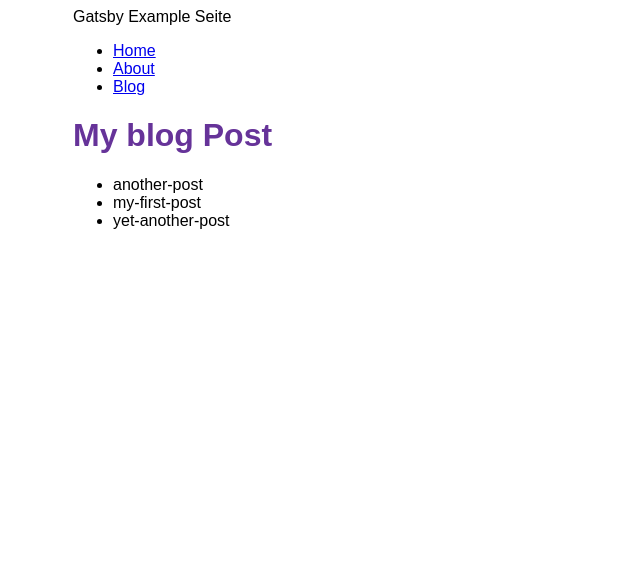
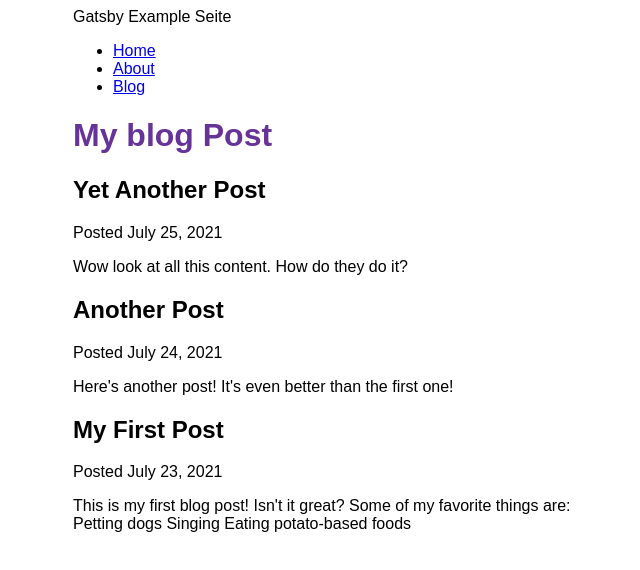
Before and after one commit to Pilu84/gatsby, a Gatsby site: page /blog in a window 1280 px wide. Shown: the whole page, without its empty margins (317-957 px from the left). Built offline with nearby package versions, Linux system fonts and the light colour scheme; Gatsby itself is replaced by a stand-in of ours.

Commit message:
Finished part6

```diff
--- a/blog/another-post.mdx
+++ b/blog/another-post.mdx
@@ -0,0 +1,7 @@
+---
+title: "Another Post"
+date: "2021-07-24"
+slug: "another-post"
+---
+
+Here's another post! It's even better than the first one!
--- a/blog/my-first-post.mdx
+++ b/blog/my-first-post.mdx
@@ -0,0 +1,13 @@
+---
+title: "My First Post"
+date: "2021-07-23"
+slug: "my-first-post"
+---
+
+This is my first blog post! Isn't it *great*?
+
+Some of my **favorite** things are:
+
+* Petting dogs
+* Singing
+* Eating potato-based foods
--- a/blog/yet-another-post.mdx
+++ b/blog/yet-another-post.mdx
@@ -0,0 +1,7 @@
+---
+title: "Yet Another Post"
+date: "2021-07-25"
+slug: "yet-another-post"
+---
+
+Wow look at all this content. How do they do it?
--- a/gatsby-config.ts
+++ b/gatsby-config.ts
@@ -18,7 +18,8 @@ const config: GatsbyConfig = {
         name: `blog`,
         path: `${__dirname}/blog`
       }
-    }
+    },
+    "gatsby-plugin-mdx"
   ],
 }
 
--- a/package.json
+++ b/package.json
@@ -16,8 +16,10 @@
     "typecheck": "tsc --noEmit"
   },
   "dependencies": {
+    "@mdx-js/react": "^2.3.0",
     "gatsby": "^5.13.1",
     "gatsby-plugin-image": "^3.13.0",
+    "gatsby-plugin-mdx": "^5.13.0",
     "gatsby-plugin-sharp": "^5.13.0",
     "gatsby-source-filesystem": "^5.13.0",
     "gatsby-transformer-typescript-css-modules": "^1.0.14",
--- a/src/pages/blog.tsx
+++ b/src/pages/blog.tsx
@@ -4,9 +4,14 @@ import Seo from "../components/seo"
 import { graphql } from "gatsby"
 
 type BlogData = {
-  allFile: {
+  allMdx: {
     nodes: [{
-      name: string
+      frontmatter: {
+        date: string,
+        title: string
+      }
+      id: string,
+      excerpt: string
     }]
   }
 }
@@ -20,26 +25,31 @@ const BlogPage = (props: BlogPageProps) => {
 
   return (
     <Layout pageTitle="My blog Post">
-      <ul>
-        {props.data.allFile.nodes.map((node) => {
+        {props.data.allMdx.nodes.map((node) => {
           return (
-            <li key={node.name}>
-              {node.name}
-            </li>
+            <article key={node.id}>
+              <h1>{node.frontmatter.title}</h1>
+              <p>Posted {node.frontmatter.date}</p>
+              <p>{node.excerpt}</p>
+            </article>
           )
         })}
-      </ul>
     </Layout>
   )
 }
 
 export const query = graphql`
 query {
-  allFile(filter: {sourceInstanceName: {eq: "blog"}}) {
+  allMdx(sort: {frontmatter: {date: DESC}}) {
     nodes {
-      name
+      frontmatter {
+        date(formatString: "MMMM D, YYYY")
+        title
+      }
+      id
+      excerpt
     }
-}
+  }
 }
 `
 
--- a/src/pages/index.tsx
+++ b/src/pages/index.tsx
@@ -1,5 +1,5 @@
 import * as React from "react"
-import { HeadFC, Link, PageProps } from "gatsby"
+import { HeadFC, PageProps } from "gatsby"
 import { Layout } from "../components/layout"
 import { StaticImage } from "gatsby-plugin-image"
 import Seo from "../components/seo"
@@ -24,3 +24,6 @@ const IndexPage: React.FC<PageProps> = () => {
 export default IndexPage
 
 export const Head: HeadFC = () => <Seo title="Home Page" />
+/*
+part5
+*/
```
Also changed, not shown: 1 other file.
